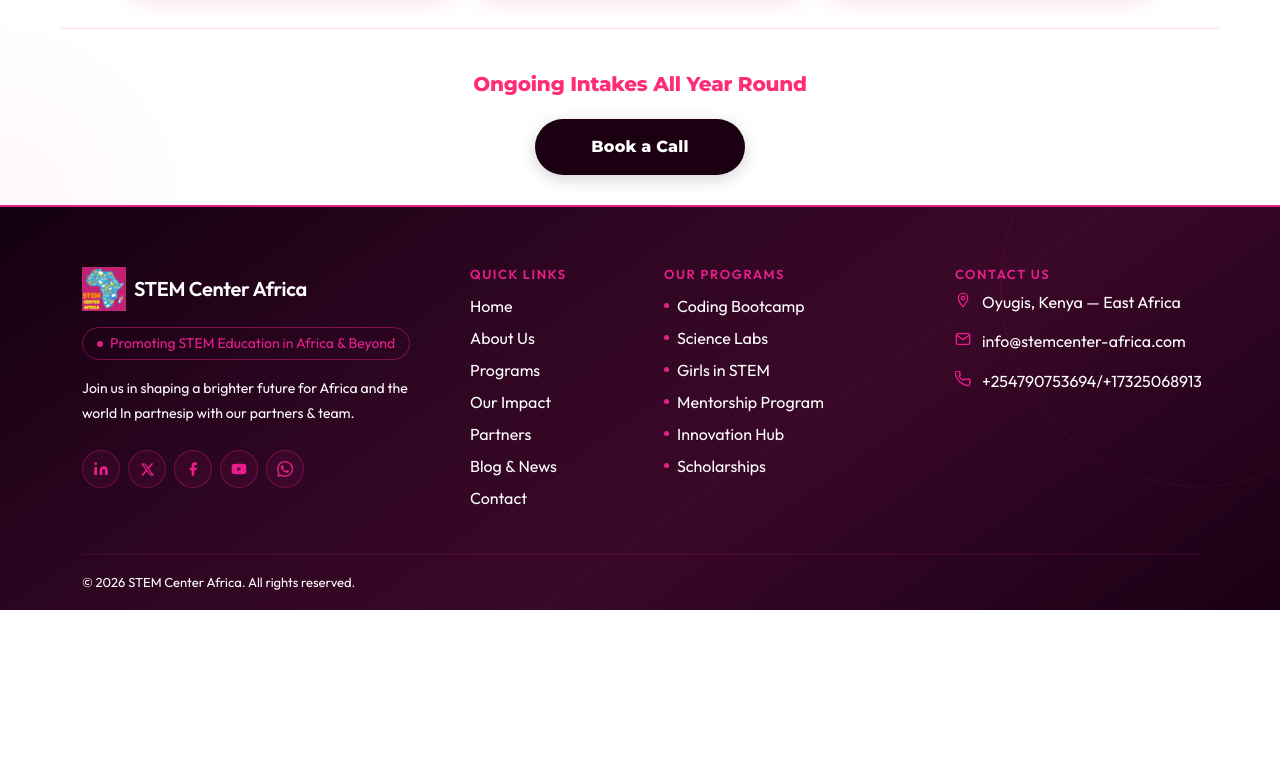
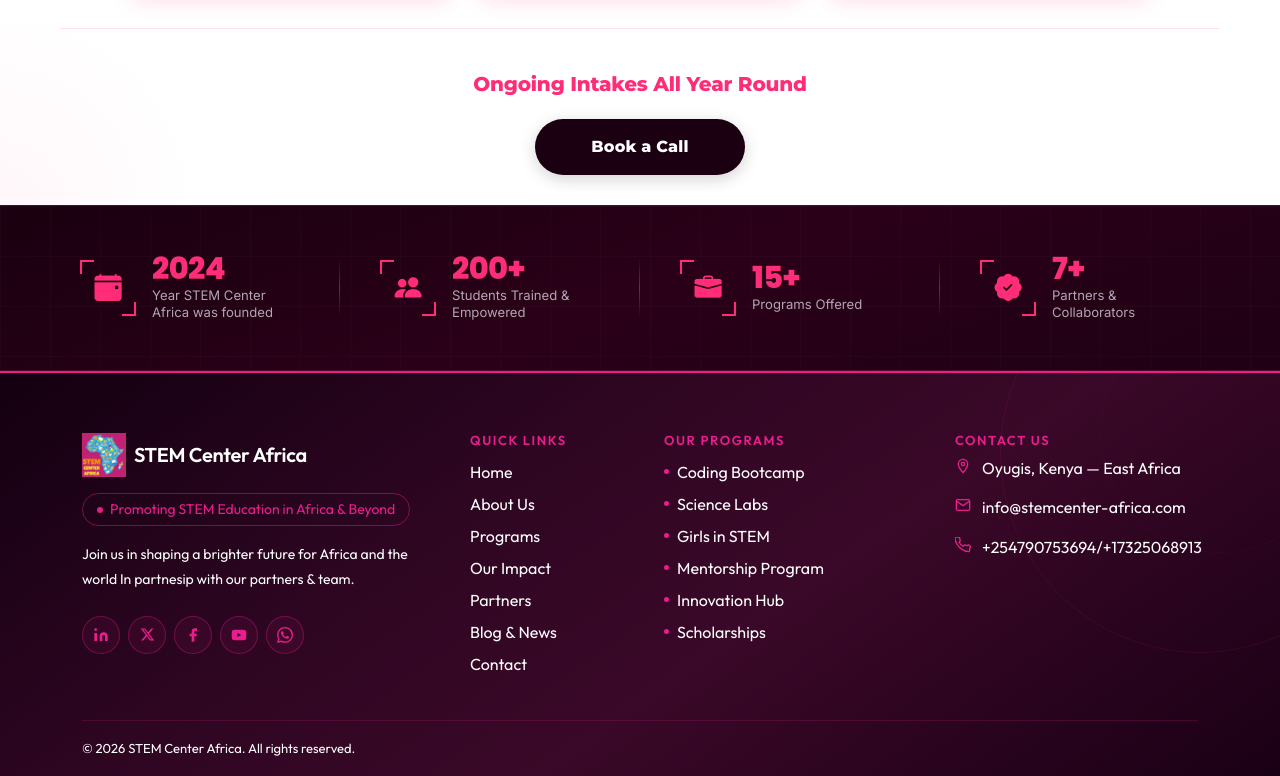
Before and after one commit to Wanga9802/STEMCENTERAFRICA_website, a React (Vite) app in the folder Stem-center-Africa/: page / in a window 1280 px wide. Shown: the part 1119-1895 px from the top of the page. Before the commit the page ends 1729 px from the top, so only its background shows below. Built offline with nearby package versions, Linux system fonts and the light colour scheme.

Commit message:
css changeses

```diff
--- a/Stem-center-Africa/src/Components/Exploreprograms.jsx
+++ b/Stem-center-Africa/src/Components/Home/Exploreprograms.jsx
@@ -1,11 +1,11 @@
 import { useState, useEffect } from "react";
-import '../Styles/Explore.css';
-import iosAppImage from '../assets/iOS app development.jpg';
-import roboticsImage from '../assets/Robotics.jpg';
-import arduinoImage from '../assets/ARDUINO.jpg';
-import computerImage from '../assets/computers.jpg';
-import pythonImage from '../assets/python.jpg';
-import scratchImage from '../assets/scratch.jpg';
+import '../../Styles/Explore.css';
+import iosAppImage from '../../assets/iOS app development.jpg';
+import roboticsImage from '../../assets/Robotics.jpg';
+import arduinoImage from '../../assets/ARDUINO.jpg';
+import computerImage from '../../assets/computers.jpg';
+import pythonImage from '../../assets/python.jpg';
+import scratchImage from '../../assets/scratch.jpg';
 
 const programs = [
   {
@@ -142,6 +142,7 @@
                   className={`ep-dot${index === page ? ' active' : ''}`}
                   onClick={() => setPage(index)}
                   aria-label={`Go to page ${index + 1}`}
+                  type="button"
                 />
               ))}
             </div>
--- a/Stem-center-Africa/src/Components/Herosection.jsx
+++ b/Stem-center-Africa/src/Components/Home/Herosection.jsx
@@ -2,8 +2,8 @@
 // STEMCenter Africa — Hero Section
 // Stack: React + Bootstrap 5
 
-import '../Styles/Herosection.css';
-import Logopic from '../assets/stemlogo_3.jpg';
+import '../../Styles/Herosection.css';
+import Logopic from '../../assets/stemlogo_3.jpg';
 
 
 // ─── Component ─────────────────────────────────────────
--- /dev/null
+++ b/Stem-center-Africa/src/Components/Home/Statsbar.jsx
@@ -0,0 +1,50 @@
+
+import '../../Styles/Statsbar.css';
+
+const stats = [
+  {
+    id: 1,
+    icon: "bi bi-calendar-event-fill",
+    value: "2024",
+    label: "Year STEM Center Africa was founded",
+  },
+  {
+    id: 2,
+    icon: "bi bi-people-fill",
+    value: "200+",
+    label: "Students Trained & Empowered",
+  },
+  {
+    id: 3,
+    icon: "bi bi-briefcase-fill",
+    value: "15+",
+    label: "Programs Offered",
+  },
+  {
+    id: 4,
+    icon: "bi bi-patch-check-fill",
+    value: "7+",
+    label: "Partners & Collaborators",
+  },
+];
+
+export default function StatsBar() {
+  return (
+    <section className="sb-section">
+      <div className="sb-container">
+        {stats.map((stat, index) => (
+          <div className="sb-item" key={stat.id}>
+            <div className="sb-icon-wrap">
+              <i className={stat.icon}></i>
+            </div>
+            <div className="sb-text">
+              <span className="sb-value">{stat.value}</span>
+              <span className="sb-label">{stat.label}</span>
+            </div>
+            {index < stats.length - 1 && <div className="sb-divider" />}
+          </div>
+        ))}
+      </div>
+    </section>
+  );
+}
--- a/Stem-center-Africa/src/Styles/Explore.css
+++ b/Stem-center-Africa/src/Styles/Explore.css
@@ -220,6 +220,8 @@
     gap: 12px;
     margin: 18px auto 0;
     width: 100%;
+    position: relative;
+    z-index: 10;
   }
 
   .ep-dot {
@@ -229,7 +231,16 @@
     border: none;
     background: rgba(26, 0, 16, 0.2);
     cursor: pointer;
+    padding: 6px;
     transition: transform 0.2s ease, background 0.2s ease;
+    position: relative;
+    top: 0;
+    left: 0;
+  }
+
+  .ep-dot:hover {
+    background: rgba(255, 45, 120, 0.5);
+    transform: scale(1.1);
   }
 
   .ep-dot.active {
@@ -292,18 +303,29 @@
       display: flex;
       order: 2;
       margin-top: 24px;
+      position: relative;
+      z-index: 10;
     }
 
     .ep-dot {
       width: 14px;
       height: 14px;
+      padding: 8px;
       background: rgba(255, 45, 120, 0.20);
-      border: 1px solid rgba(255, 45, 120, 0.35);
+      border: 1.5px solid rgba(255, 45, 120, 0.35);
       transition: transform 0.2s ease, background 0.2s ease, box-shadow 0.2s ease;
+      cursor: pointer;
+    }
+
+    .ep-dot:hover {
+      background: rgba(255, 45, 120, 0.35);
+      border-color: rgba(255, 45, 120, 0.6);
+      transform: scale(1.15);
     }
 
     .ep-dot.active {
       background: #ff2d78;
+      border-color: #ff2d78;
       box-shadow: 0 0 0 6px rgba(255, 45, 120, 0.12);
       transform: scale(1.2);
     }
--- /dev/null
+++ b/Stem-center-Africa/src/Styles/Statsbar.css
@@ -0,0 +1,176 @@
+@import url('https://fonts.googleapis.com/css2?family=Poppins:wght@600;700;800;900&family=Inter:wght@400;500&display=swap');
+
+.sb-section {
+  background: linear-gradient(160deg, #1a0010 0%, #2a0018 50%, #1f0015 100%);
+  border-top: 1px solid rgba(255, 45, 120, 0.2);
+  border-bottom: 1px solid rgba(255, 45, 120, 0.2);
+  padding: 36px 24px;
+  position: relative;
+  overflow: hidden;
+}
+
+/* subtle grid texture matching hero */
+.sb-section::before {
+  content: '';
+  position: absolute;
+  inset: 0;
+  background-image:
+    linear-gradient(rgba(255,255,255,0.02) 1px, transparent 1px),
+    linear-gradient(90deg, rgba(255,255,255,0.02) 1px, transparent 1px);
+  background-size: 50px 50px;
+  pointer-events: none;
+}
+
+.sb-container {
+  max-width: 1200px;
+  margin: 0 auto;
+  display: flex;
+  align-items: center;
+  justify-content: center;
+  gap: 0;
+  flex-wrap: wrap;
+  position: relative;
+  z-index: 1;
+}
+
+.sb-item {
+  display: flex;
+  align-items: center;
+  gap: 16px;
+  padding: 12px 40px;
+  position: relative;
+  flex: 1;
+  min-width: 200px;
+}
+
+.sb-divider {
+  position: absolute;
+  right: 0;
+  top: 50%;
+  transform: translateY(-50%);
+  width: 1.5px;
+  height: 60px;
+  background: linear-gradient(to bottom, transparent, rgba(255, 45, 120, 0.5), transparent);
+}
+
+/* Icon bracket styling like reference */
+.sb-icon-wrap {
+  position: relative;
+  width: 56px;
+  height: 56px;
+  display: flex;
+  align-items: center;
+  justify-content: center;
+  flex-shrink: 0;
+}
+
+/* Corner brackets like reference image */
+.sb-icon-wrap::before,
+.sb-icon-wrap::after {
+  content: '';
+  position: absolute;
+  width: 14px;
+  height: 14px;
+  border-color: #ff2d78;
+  border-style: solid;
+}
+
+.sb-icon-wrap::before {
+  top: 0;
+  left: 0;
+  border-width: 2px 0 0 2px;
+}
+
+.sb-icon-wrap::after {
+  bottom: 0;
+  right: 0;
+  border-width: 0 2px 2px 0;
+}
+
+.sb-icon-wrap i {
+  font-size: 1.7rem;
+  color: #ff2d78;
+  z-index: 1;
+}
+
+.sb-text {
+  display: flex;
+  flex-direction: column;
+  gap: 2px;
+}
+
+.sb-value {
+  font-family: 'Poppins', sans-serif;
+  font-size: 1.9rem;
+  font-weight: 800;
+  color: #ff2d78;
+  line-height: 1;
+  letter-spacing: -0.02em;
+}
+
+.sb-label {
+  font-family: 'Inter', sans-serif;
+  font-size: 0.82rem;
+  font-weight: 400;
+  color: rgba(255, 255, 255, 0.65);
+  line-height: 1.35;
+  max-width: 130px;
+}
+
+/* Hover lift effect */
+.sb-item:hover .sb-value {
+  color: #ff6fb0;
+  transition: color 0.25s ease;
+}
+
+.sb-item:hover .sb-icon-wrap i {
+  color: #ff6fb0;
+  transition: color 0.25s ease;
+}
+
+/* ── RESPONSIVE ── */
+@media (max-width: 768px) {
+  .sb-section {
+    padding: 24px 16px;
+  }
+
+  .sb-container {
+    display: grid;
+    grid-template-columns: repeat(2, 1fr);
+    gap: 20px;
+  }
+
+  .sb-item {
+    padding: 12px 16px;
+    min-width: unset;
+  }
+
+  .sb-divider {
+    display: none;
+  }
+
+  .sb-value {
+    font-size: 1.5rem;
+  }
+
+  .sb-label {
+    font-size: 0.75rem;
+    max-width: none;
+    width: 100%;
+  }
+
+  .sb-icon-wrap {
+    width: 44px;
+    height: 44px;
+  }
+
+  .sb-icon-wrap i {
+    font-size: 1.3rem;
+  }
+}
+
+@media (max-width: 400px) {
+  .sb-container {
+    grid-template-columns: 1fr;
+  }
+}
--- a/Stem-center-Africa/src/pages/Home.jsx
+++ b/Stem-center-Africa/src/pages/Home.jsx
@@ -1,7 +1,8 @@
 
 
-import HeroSection from "../Components/Herosection";
-import ExplorePrograms from "../Components/Exploreprograms";
+import HeroSection from "../Components/Home/Herosection";
+import ExplorePrograms from "../Components/Home/Exploreprograms";
+import StatsBar from "../Components/Home/Statsbar";
 
 function Home() {
 
@@ -10,6 +11,7 @@
     <>
       <HeroSection />
       <ExplorePrograms />
+      <StatsBar />
     </>
   )
 
```
